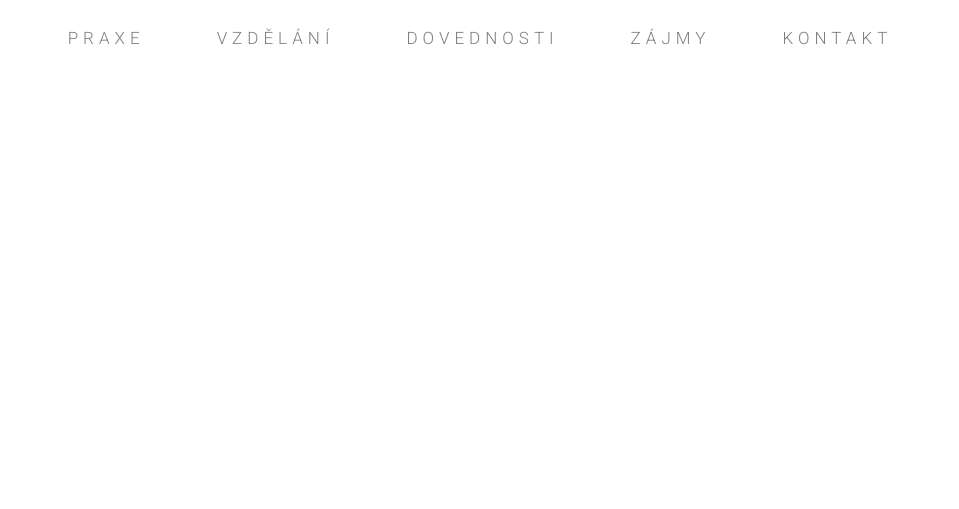
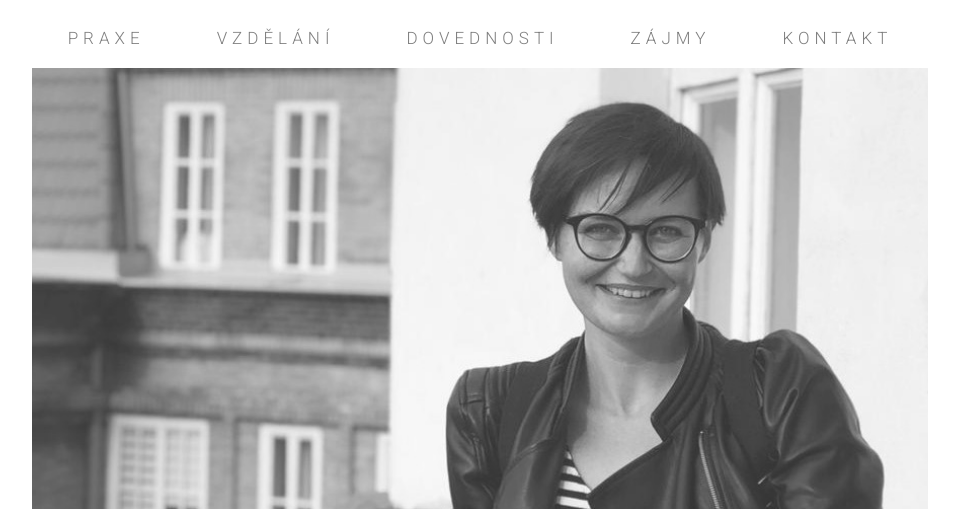
Before and after one commit to Veronique-in-chains/zivotopis, a plain HTML site: page index.html in a window 1280 px wide. Shown: the top 509 px of the page, without its empty margins (160-1119 px from the left). Drawn offline with nearby package versions, Linux system fonts and the light colour scheme.

Commit message:
další oprava

```diff
--- a/scss/style.scss
+++ b/scss/style.scss
@@ -53,7 +53,7 @@ html {
     position: relative;
     width: 100%;
     opacity: 80%;
-    background: url("images/fotka.jpeg") no-repeat center;
+    background: url("/images/fotka.jpeg") no-repeat center;
     background-size: cover;
     height: 600px;
     transition: opacity 0.5s;
```
Also changed, not shown: css/style.css, 1 other file.
